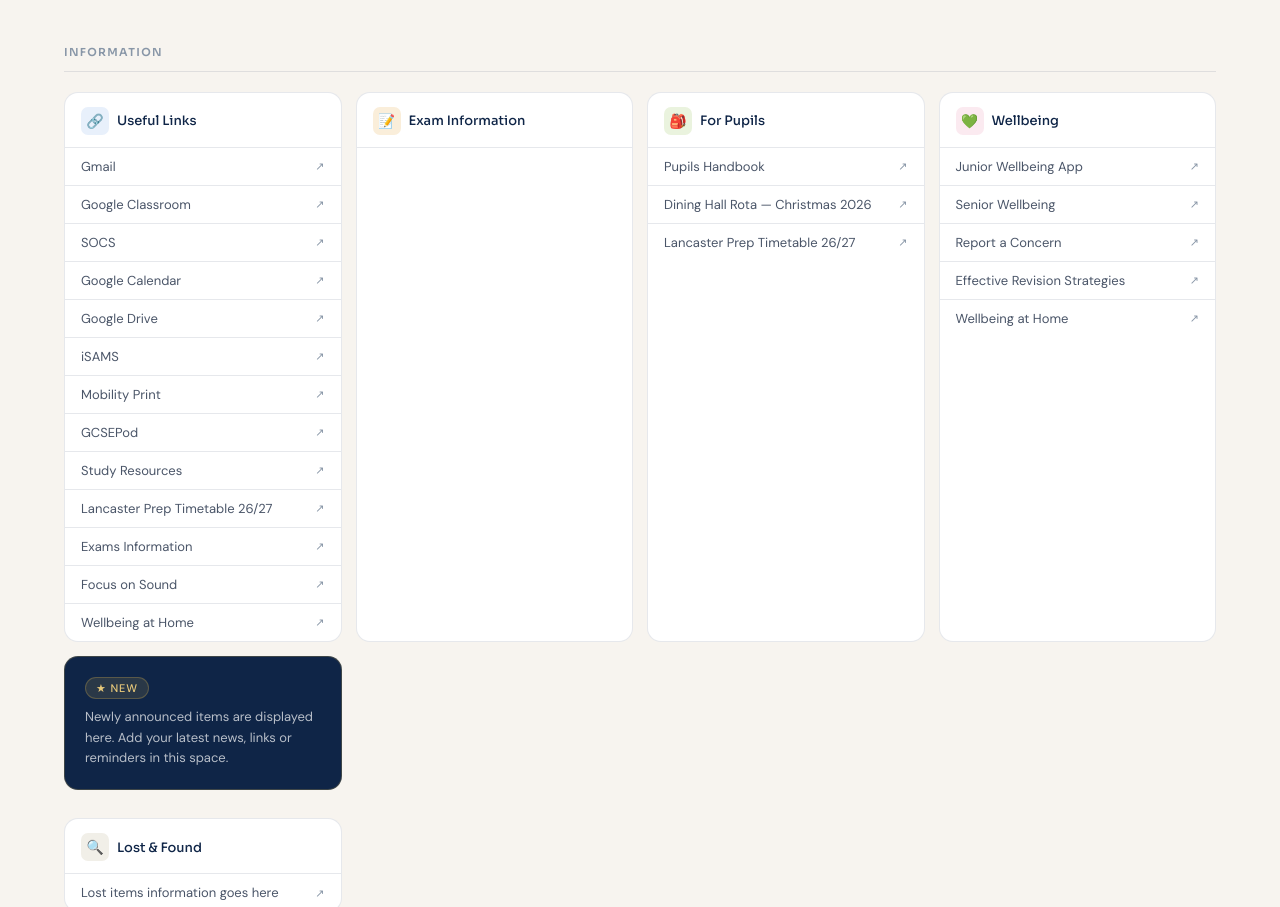
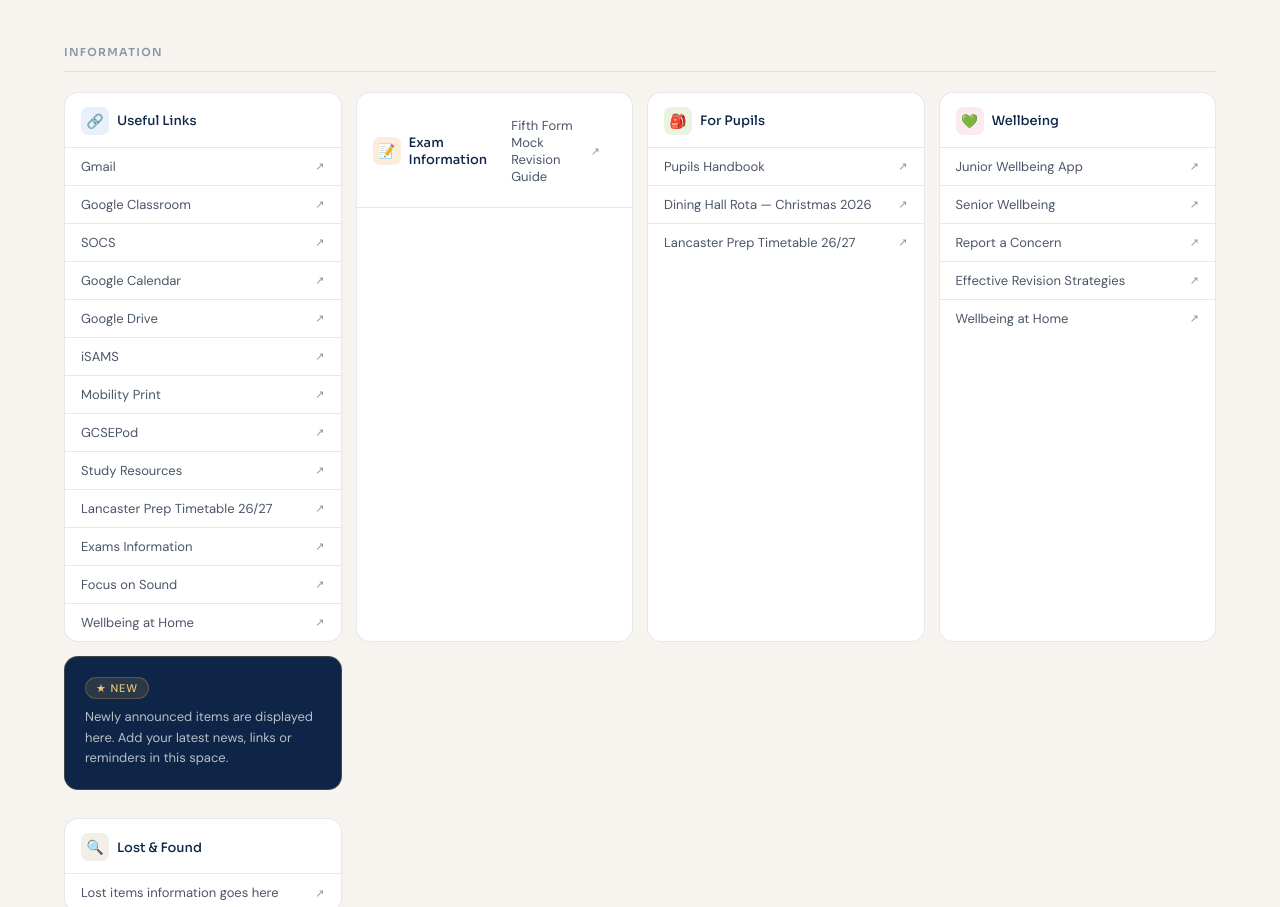
Before and after one commit to MrLinternet/wrekin-hub, a plain HTML site: page index.html in a window 1280 px wide. Shown: the part 982-1889 px from the top of the page. Drawn offline with Linux system fonts and the light colour scheme.

Commit message:
Update index.html

```diff
--- a/index.html
+++ b/index.html
@@ -516,6 +516,7 @@
           <div class="info-card-head">
             <div class="info-card-head-icon" style="background:#faeeda;">📝</div>
             <div class="info-card-title">Exam Information</div>
+            <a class="info-link" href="https://docs.google.com/document/d/1qLDWf1qGnNIGS2pTVBiWx8z4CxUWiZ61HRdPUdZZYnU/edit?tab=t.0">Fifth Form Mock Revision Guide<span class="info-link-arrow">↗</span></a>
           </div>
 
         </div>
```
